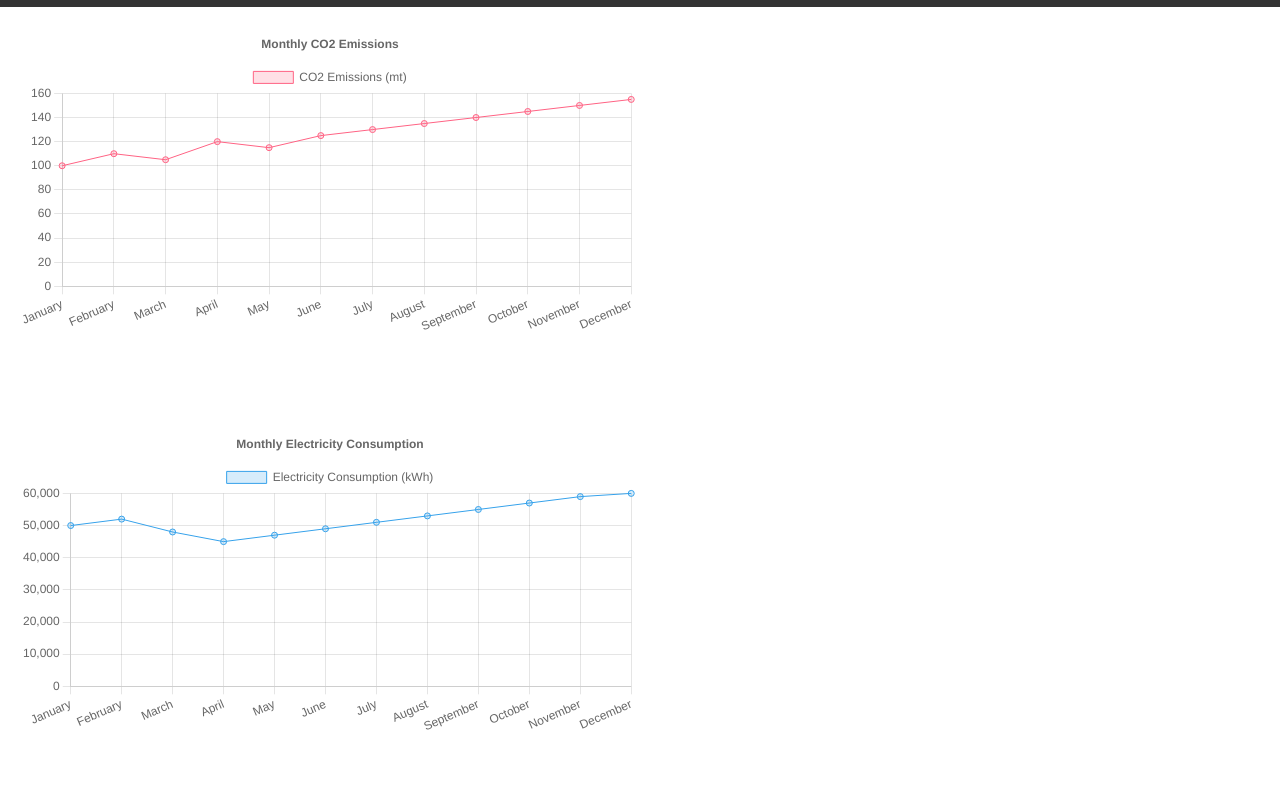
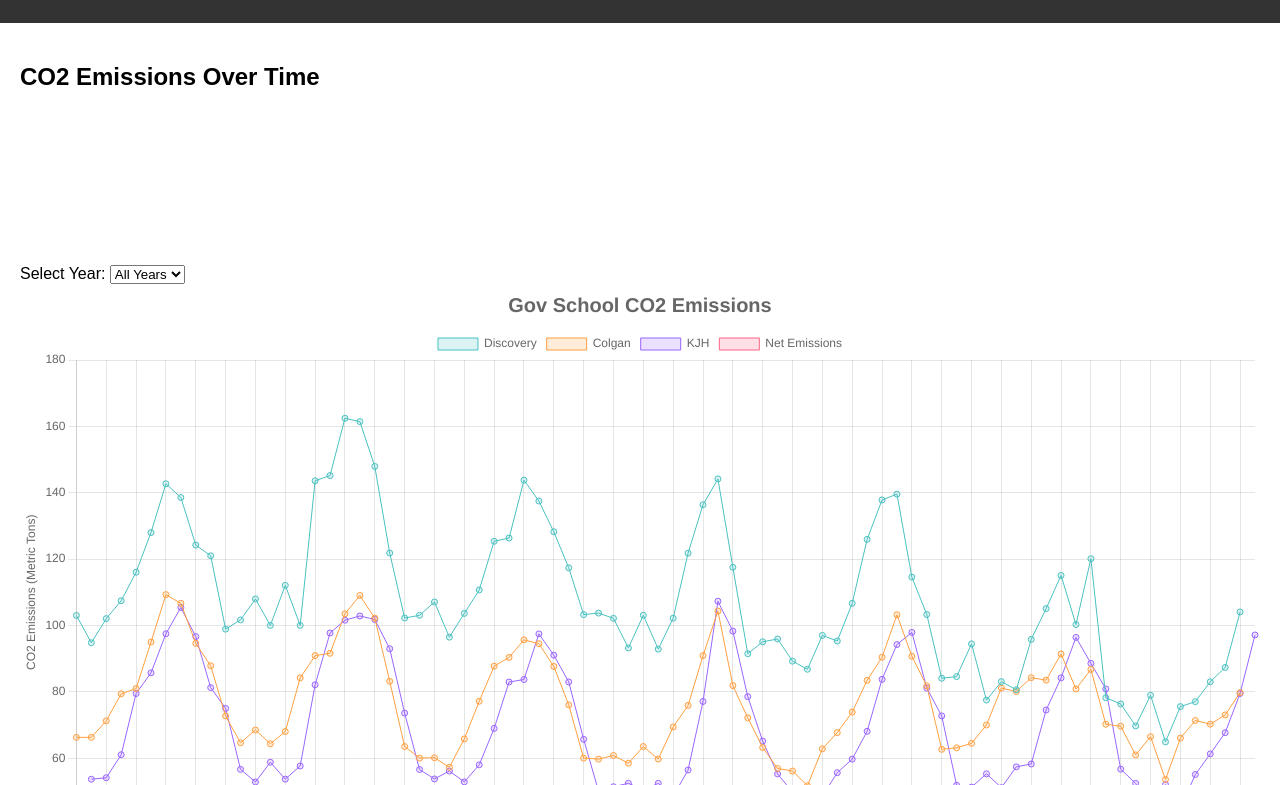
Before and after one commit to WazeeChow/GHG_Tracking, a plain HTML site: page index.html in a window 1280 px wide. Shown: the part 84-869 px from the top of the page. Drawn offline with nearby package versions, Linux system fonts and the light colour scheme.

Commit message:
Add files via upload

```diff
--- /dev/null
+++ b/Colgan.csv
@@ -0,0 +1,80 @@
+Year,Month,# Days,Usage (KWH),Metric Tons of CO2 Produced Per Month(GHG Emissions)
+2017,01,31,"170205",66.28526203
+2017,02,28,"170219",66.29071424
+2017,03,31,"182998",71.26741506
+2017,04,30,"203900",79.40756692
+2017,05,31,"207986",80.99883381
+2017,06,30,"243967",95.01140696
+2017,07,31,"280656",109.2997062
+2017,08,31,"273917",106.6752453
+2017,09,30,"242950",94.61534273
+2017,10,31,"225623",87.86745204
+2017,11,30,"186760",72.7325022
+2017,12,31,"166030",64.65933465
+2018,01,31,"175902",68.50392269
+2018,02,28,"165250",64.35556858
+2018,03,31,"174695",68.03386416
+2018,04,30,"216250",84.2171964
+2018,05,31,"233470",90.92341662
+2018,06,30,"235235",91.61078472
+2018,07,31,"265829",103.5254248
+2018,08,31,"279974",109.0341056
+2018,09,30,"262456",102.2118312
+2018,10,31,"213585",83.17932899
+2018,11,30,"163106",63.52060132
+2018,12,37,"154235",60.06584641
+2019,01,25,"154464",60.15502902
+2019,02,28,"147096",57.28560796
+2019,03,31,"169017",65.82260293
+2019,04,30,"198152",77.16904463
+2019,05,31,"225324",87.75100838
+2019,06,30,"232063",90.37546936
+2019,07,31,"245677",95.67735566
+2019,08,31,"242698",94.51720292
+2019,09,30,"225083",87.65715245
+2019,10,31,"195316",76.06458235
+2019,11,30,"154152",60.03352259
+2019,12,31,"153386",59.73520873
+2020,01,31,"156188",60.82642993
+2020,02,29,"150207",58.49716726
+2020,03,31,"163145",63.53578963
+2020,04,30,"153405",59.74260816
+2020,05,31,"178236",69.41288424
+2020,06,30,"194935",75.9162043
+2020,07,31,"233445",90.91368053
+2020,08,31,"267976",104.3615603
+2020,09,30,"210281",81.89260706
+2020,10,31,"185339",72.17910272
+2020,11,30,"162345",63.22423468
+2020,12,31,"146160",56.92108868
+2021,01,31,"144166",56.14453797
+2021,02,28,"132809",51.72162607
+2021,03,31,"161335",62.83089656
+2021,04,30,"173916",67.73048753
+2021,05,31,"189782",73.90940101
+2021,06,30,"214328",83.46868564
+2021,07,31,"232185",90.42298149
+2021,08,31,"265072",103.2306159
+2021,09,30,"232997",90.73920976
+2021,10,30,"210024",81.79252003
+2021,11,30,"160956",62.68329741
+2021,12,31,"162142",63.14517761
+2022,01,31,"165598",64.49109498
+2022,02,28,"179782",70.01496418
+2022,03,31,"208346",81.13903353
+2022,04,30,"205692",80.10545
+2022,05,31,"216393",84.27288685
+2022,06,30,"214476",83.52632331
+2022,07,31,"234719",91.40983178
+2022,08,31,"207637",80.86291796
+2022,09,30,"222787",86.76298976
+2022,10,31,"180373",70.24512539
+2022,11,30,"178823",69.64148769
+2022,12,31,"156667",61.01297345
+2023,01,31,"170762",66.50218216
+2023,02,28,"137597",53.58628242
+2023,03,31,"169646",66.06756301
+2023,04,30,"183283",71.37840651
+2023,05,31,"180424",70.26498702
+2023,06,30,"187576",73.05028824
+2023,07,31,"204776",79.74871959
--- /dev/null
+++ b/Discovery.csv
@@ -0,0 +1,80 @@
+Year,Month,# Days,Usage (KWH),Metric Tons of CO2 Produced Per Month(GHG Emissions)
+2017,01,31,"264536",103.0218741
+2017,02,28,"243412",94.79526571
+2017,03,31,"262091",102.0696843
+2017,04,30,"275934",107.4607532
+2017,05,31,"297989",116.0499336
+2017,06,30,"328690",128.0062441
+2017,07,31,"366425",142.7019015
+2017,08,31,"355779",138.555884
+2017,09,30,"319030",124.2442181
+2017,10,31,"310736",121.0141722
+2017,11,30,"253956",98.9015599
+2017,12,31,"261086",101.6782934
+2018,01,31,"277302",107.9935121
+2018,02,28,"256833",100.0219894
+2018,03,31,"287862",112.1060374
+2018,04,30,"256833",100.0219894
+2018,05,31,"368734",143.6011269
+2018,06,30,"372782",145.177595
+2018,07,31,"417115",162.4428017
+2018,08,31,"414527",161.4349215
+2018,09,30,"379820",147.9184996
+2018,10,31,"312830",121.8296673
+2018,11,30,"262565",102.2542806
+2018,12,37,"264630",103.0584818
+2019,01,25,"274941",107.0740356
+2019,02,28,"247753",96.48584074
+2019,03,31,"266132",103.6434262
+2019,04,30,"284266",110.7055979
+2019,05,31,"321921",125.3700998
+2019,06,30,"324452",126.3557818
+2019,07,31,"369203",143.783776
+2019,08,31,"353081",137.505165
+2019,09,30,"329265",128.2301742
+2019,10,31,"301384",117.3720949
+2019,11,30,"265194",103.278128
+2019,12,31,"266356",103.7306616
+2020,01,31,"262313",102.1561408
+2020,02,29,"239412",93.23749098
+2020,03,31,"264683",103.0791223
+2020,04,30,"238486",92.87686613
+2020,05,31,"262405",102.1919696
+2020,06,30,"312749",121.7981223
+2020,07,31,"350175",136.3734416
+2020,08,31,"370192",144.1689358
+2020,09,30,"301804",117.5356612
+2020,10,31,"234949",91.49940383
+2020,11,30,"244158",95.0857907
+2020,12,31,"246329",95.93127294
+2021,01,31,"229159",89.2445249
+2021,02,28,"222899",86.80660745
+2021,03,31,"249096",97.00886361
+2021,04,30,"244774",95.32568801
+2021,05,31,"273890",106.6647303
+2021,06,30,"323404",125.9476448
+2021,07,31,"353916",137.8303504
+2021,08,31,"358394",139.5742792
+2021,09,30,"294221",114.5825098
+2021,10,30,"265279",103.3112307
+2021,11,30,"215945",84.09841608
+2021,12,31,"217225",84.59690399
+2022,01,31,"242569",94.46696469
+2022,02,28,"199040",77.51487062
+2022,03,31,"213348",83.08703083
+2022,04,30,"207036",80.62886231
+2022,05,31,"246011",95.80742985
+2022,06,30,"269859",105.0948828
+2022,07,31,"295510",115.0845027
+2022,08,31,"257511",100.2860322
+2022,09,30,"308430",120.1161151
+2022,10,31,"200873",78.22872089
+2022,11,30,"196054",76.35199178
+2022,12,31,"179093",69.74663748
+2023,01,31,"202756",78.96204335
+2023,02,28,"166717",64.92688246
+2023,03,31,"194022",75.56064222
+2023,04,30,"197839",77.04714876
+2023,05,31,"213224",83.03873982
+2023,06,30,"224315",87.3580597
+2023,07,31,"267215",104.0651937
--- /dev/null
+++ b/KJH.csv
@@ -0,0 +1,80 @@
+s
+2017,01,31,"137813",53.67040226
+2017,02,28,"138994",54.13033524
+2017,03,31,"156790",61.06087502
+2017,04,30,"204096",79.48389788
+2017,05,31,"220128",85.727459
+2017,06,30,"250352",97.49800487
+2017,07,31,"270762",105.4465504
+2017,08,31,"248169",96.64784931
+2017,09,30,"208713",81.28195936
+2017,10,31,"192599",75.00646386
+2017,11,30,"145482",56.65704586
+2017,12,31,"135712",52.85218108
+2018,01,31,"150966",58.79275502
+2018,02,28,"137891",53.70077886
+2018,03,31,"148061",57.66142112
+2018,04,30,"210891",82.13016771
+2018,05,31,"250960",97.73478663
+2018,06,30,"260868",101.5933946
+2018,07,31,"264127",102.8625916
+2018,08,31,"261432",101.8130409
+2018,09,30,"238783",92.99253091
+2018,10,31,"188997",73.60368772
+2018,11,30,"145334",56.59940819
+2018,12,37,"138025",53.75296432
+2019,01,25,"144162",56.1429802
+2019,02,28,"135778",52.87788436
+2019,03,31,"148971",58.01581487
+2019,04,30,"177141",68.98644341
+2019,05,31,"213057",82.97370272
+2019,06,30,"214986",83.72493959
+2019,07,31,"250276",97.46840715
+2019,08,31,"233840",91.06751078
+2019,09,30,"213105",82.99239602
+2019,10,31,"168676",65.68980264
+2019,11,30,"128599",50.08206816
+2019,12,31,"132017",51.41318667
+2020,01,31,"134689",52.45378019
+2020,02,29,"129534",50.44619801
+2020,03,31,"134649",52.43820244
+2020,04,30,"124798",48.60179272
+2020,05,31,"144933",56.44324128
+2020,06,30,"197989",77.10556531
+2020,07,31,"275552",107.3119857
+2020,08,31,"252458",98.31817327
+2020,09,30,"201733",78.56364246
+2020,10,31,"167315",65.15976978
+2020,11,30,"141912",55.26673191
+2020,12,31,"127773",49.76038768
+2021,01,31,"130346",50.76242628
+2021,02,28,"124743",48.58037332
+2021,03,31,"142872",55.64059785
+2021,04,30,"153360",59.72508319
+2021,05,31,"174895",68.1117529
+2021,06,30,"215097",83.76816784
+2021,07,31,"242032",94.25783343
+2021,08,31,"251427",97.91665683
+2021,09,30,"208316",81.12735022
+2021,10,30,"186840",72.76365769
+2021,11,30,"133121",51.8431325
+2021,12,31,"131677",51.28077582
+2022,01,31,"142019",55.30840239
+2022,02,28,"131317",51.14057609
+2022,03,31,"147427",57.41451382
+2022,04,30,"149633",58.27362659
+2022,05,31,"191382",74.5325109
+2022,06,30,"216252",84.21797529
+2022,07,31,"247576",96.41690921
+2022,08,31,"227465",88.5848073
+2022,09,30,"207718",80.8944629
+2022,10,31,"145613",56.70806298
+2022,11,30,"134616",52.4253508
+2022,12,31,"113924",44.36698212
+2023,01,31,"133693",52.06589428
+2023,02,28,"115372",44.93089657
+2023,03,31,"141467",55.09342947
+2023,04,30,"157396",61.2968779
+2023,05,31,"173805",67.68725929
+2023,06,30,"204161",79.50921172
+2023,07,31,"249435",97.14088502
--- a/index.html
+++ b/index.html
@@ -1,28 +1,54 @@
 <!DOCTYPE html>
-
-
 <html lang="en">
 <head>
     <meta charset="UTF-8">
     <meta name="viewport" content="width=device-width, initial-scale=1.0">
-    <title>Tracking Campus GHG Emissions</title>
-    <link rel="stylesheet" href="app.css">
+    <title>GHG Emissions Dashboard</title>
+    <link rel="stylesheet" href="styles.css">
+    <!-- Include Chart.js library -->
+    <script src="https://cdn.jsdelivr.net/npm/chart.js"></script>
 </head>
 <body>
     <header>
-        <h1>Tracking Campus GHG Emissions</h1>
+        <h1>GHG Emissions Dashboard</h1>
+        <nav>
+            <ul>
+                <li><a href="#">Home</a></li>
+                <li><a href="#">About</a></li>
+                <li><a href="#">Contact</a></li>
+            </ul>
+        </nav>
     </header>
 
     <main>
-        <section id="CO2-chart">
-            <canvas id="CO2Chart"></canvas>
-        </section>
-        <section id="electricity-chart">
-            <canvas id="electricityChart"></canvas>
+        <!-- Add a section for the CO2 emissions graph -->
+        <section id="emissions-graph">
+            <h2>CO2 Emissions Over Time</h2>
+            <!-- Add canvas element for the CO2 emissions chart -->
+            <canvas id="co2-chart"></canvas>
+
+            <!-- Add year selector -->
+            <div>
+                <label for="year-selector">Select Year:</label>
+                <select id="year-selector">
+                    <option value="all">All Years</option>
+                    <option value="2017">2017</option>
+                    <option value="2018">2018</option>
+                    <option value="2019">2019</option>
+                    <option value="2020">2020</option>
+                    <option value="2021">2021</option>
+                    <option value="2022">2022</option>
+                    <option value="2023">2023</option>
+                </select>
+            </div>
         </section>
     </main>
 
-    <script src="https://cdn.jsdelivr.net/npm/chart.js"></script>
-    <script src="app.js"></script>
+    <footer>
+        <p>&copy; 2024 GHG Emissions Dashboard</p>
+    </footer>
+
+    <!-- Include your JavaScript file -->
+    <script src="scripts.js"></script>
 </body>
 </html>
--- /dev/null
+++ b/scripts.js
@@ -0,0 +1,160 @@
+// Function to fetch data from CSV file
+async function fetchData(filename) {
+    const response = await fetch(filename);
+    const data = await response.text();
+    return data;
+}
+
+// Global variables to store chart instance and original data
+let chart;
+let originalLabels;
+let originalDatasets;
+
+// Function to parse CSV data and create line charts
+function parseDataAndCreateCharts(csvData) {
+    // Split the CSV data into rows
+    const rows = csvData.split('\n');
+
+    // Create arrays to store labels and data for each year
+    const labels = [];
+    const datasets = [];
+
+    // Iterate over each row of the CSV data
+    rows.forEach(row => {
+        const [year, month, days, usage, co2] = row.split(',');
+
+        // Skip the header row
+        if (year === 'Year') return;
+
+        // Add labels and CO2 data
+        labels.push(`${year}-${month}`);
+        datasets.push(parseFloat(co2));
+    });
+
+    return { labels, datasets };
+}
+
+// Function to update chart based on selected year
+function updateChart(selectedYear, discoveryData, colganData, kjhData) {
+    // Filter data based on selected year
+    const filteredLabels = [];
+    const filteredDatasets = [];
+
+    for (let i = 0; i < discoveryData.labels.length; i++) {
+        const year = discoveryData.labels[i].split('-')[0];
+        if (selectedYear === 'all' || year === selectedYear) {
+            filteredLabels.push(discoveryData.labels[i]);
+            filteredDatasets.push([
+                discoveryData.datasets[i],
+                colganData.datasets[i],
+                kjhData.datasets[i],
+                discoveryData.datasets[i] + colganData.datasets[i] + kjhData.datasets[i]
+            ]);
+        }
+    }
+
+    // Update chart with filtered data
+    chart.data.labels = filteredLabels;
+    chart.data.datasets[0].data = filteredDatasets.map(dataset => dataset[0]);
+    chart.data.datasets[1].data = filteredDatasets.map(dataset => dataset[1]);
+    chart.data.datasets[2].data = filteredDatasets.map(dataset => dataset[2]);
+    chart.data.datasets[3].data = filteredDatasets.map(dataset => dataset[3]);
+    chart.options.plugins.title.text = `Gov School CO2 Emissions - ${selectedYear}`;
+    chart.update();
+}
+
+// Main function to initiate data fetching and chart creation
+async function main() {
+    // Fetch data from CSV files
+    const discoveryData = await fetchData('Discovery.csv');
+    const colganData = await fetchData('Colgan.csv');
+    const kjhData = await fetchData('KJH.csv');
+
+    // Parse data and create charts
+    const discoveryChartData = parseDataAndCreateCharts(discoveryData);
+    const colganChartData = parseDataAndCreateCharts(colganData);
+    const kjhChartData = parseDataAndCreateCharts(kjhData);
+
+    // Merge datasets from different CSV files
+    const mergedDatasets = [
+        {
+            label: 'Discovery',
+            data: discoveryChartData.datasets,
+            backgroundColor: 'rgba(75, 192, 192, 0.2)',
+            borderColor: 'rgba(75, 192, 192, 1)',
+            borderWidth: 1
+        },
+        {
+            label: 'Colgan',
+            data: colganChartData.datasets,
+            backgroundColor: 'rgba(255, 159, 64, 0.2)',
+            borderColor: 'rgba(255, 159, 64, 1)',
+            borderWidth: 1
+        },
+        {
+            label: 'KJH',
+            data: kjhChartData.datasets,
+            backgroundColor: 'rgba(153, 102, 255, 0.2)',
+            borderColor: 'rgba(153, 102, 255, 1)',
+            borderWidth: 1
+        },
+        {
+            label: 'Net Emissions',
+            data: [], // Placeholder for net emissions data
+            backgroundColor: 'rgba(255, 99, 132, 0.2)',
+            borderColor: 'rgba(255, 99, 132, 1)',
+            borderWidth: 1
+        }
+    ];
+
+    // Store original data
+    originalLabels = discoveryChartData.labels.slice();
+    originalDatasets = discoveryChartData.datasets.slice();
+
+    // Create a canvas element for the chart
+    const canvas = document.createElement('canvas');
+    document.getElementById('emissions-graph').appendChild(canvas);
+
+    // Create Chart instance and store it globally
+    chart = new Chart(canvas, {
+        type: 'line',
+        data: {
+            labels: originalLabels,
+            datasets: mergedDatasets
+        },
+        options: {
+            plugins: {
+                title: {
+                    display: true,
+                    text: 'Gov School CO2 Emissions', // Add your desired title here
+                    font: {
+                        size: 20 // Adjust the font size as needed
+                    }
+                }
+            },
+            scales: {
+                x: {
+                    title: {
+                        display: true,
+                        text: 'Year-Month'
+                    }
+                },
+                y: {
+                    title: {
+                        display: true,
+                        text: 'CO2 Emissions (Metric Tons)'
+                    }
+                }
+            }
+        }
+    });
+
+    // Add event listener for year selector
+    document.getElementById('year-selector').addEventListener('change', function() {
+        const selectedYear = this.value;
+        updateChart(selectedYear, discoveryChartData, colganChartData, kjhChartData);
+    });
+}
+
+// Call main function when the page loads
+window.onload = main;
--- /dev/null
+++ b/styles.css
@@ -0,0 +1,51 @@
+body {
+    font-family: Arial, sans-serif;
+    margin: 0;
+    padding: 0;
+}
+
+header {
+    background-color: #333;
+    color: #fff;
+    padding: 10px 0;
+    text-align: center;
+}
+
+header h1 {
+    margin: 0;
+}
+
+nav ul {
+    list-style-type: none;
+    padding: 0;
+}
+
+nav ul li {
+    display: inline;
+    margin-right: 20px;
+}
+
+nav ul li a {
+    color: #fff;
+    text-decoration: none;
+}
+
+main {
+    padding: 20px;
+}
+
+section {
+    margin-bottom: 40px;
+}
+
+canvas {
+    max-width: 100%;
+    height: auto;
+}
+
+footer {
+    background-color: #333;
+    color: #fff;
+    padding: 10px 0;
+    text-align: center;
+}
```
